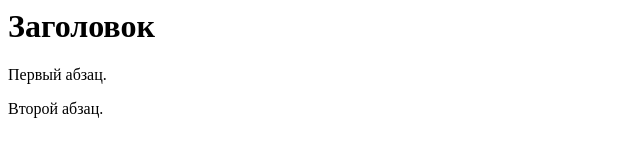
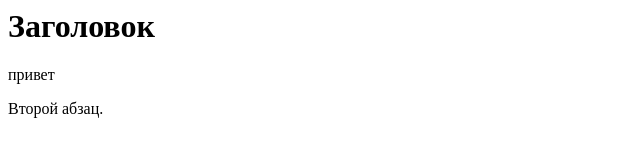
Before and after one commit to BlackYoungLion/myFirstRep, a plain HTML site: page index.html in a window 1280 px wide. Shown: the full height of the page, 0-640 px from the left. Drawn offline with Linux system fonts and the light colour scheme.

```diff
--- a/index.html
+++ b/index.html
@@ -6,7 +6,7 @@
  <body>
   <h1>Заголовок</h1>
   <!-- Комментарий -->
-  <p>Первый абзац.</p>
+  <p>привет</p>
   <p>Второй абзац.</p>
  </body>
 </html>
```
